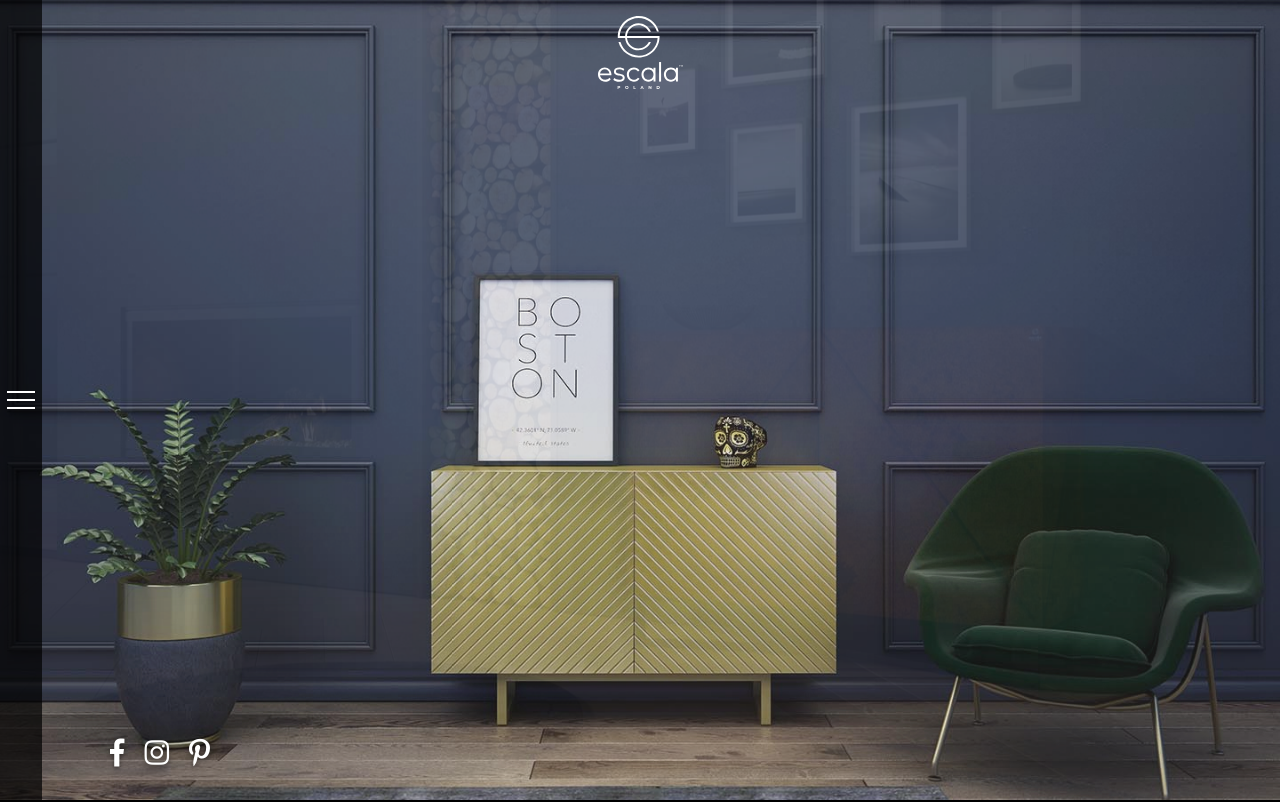
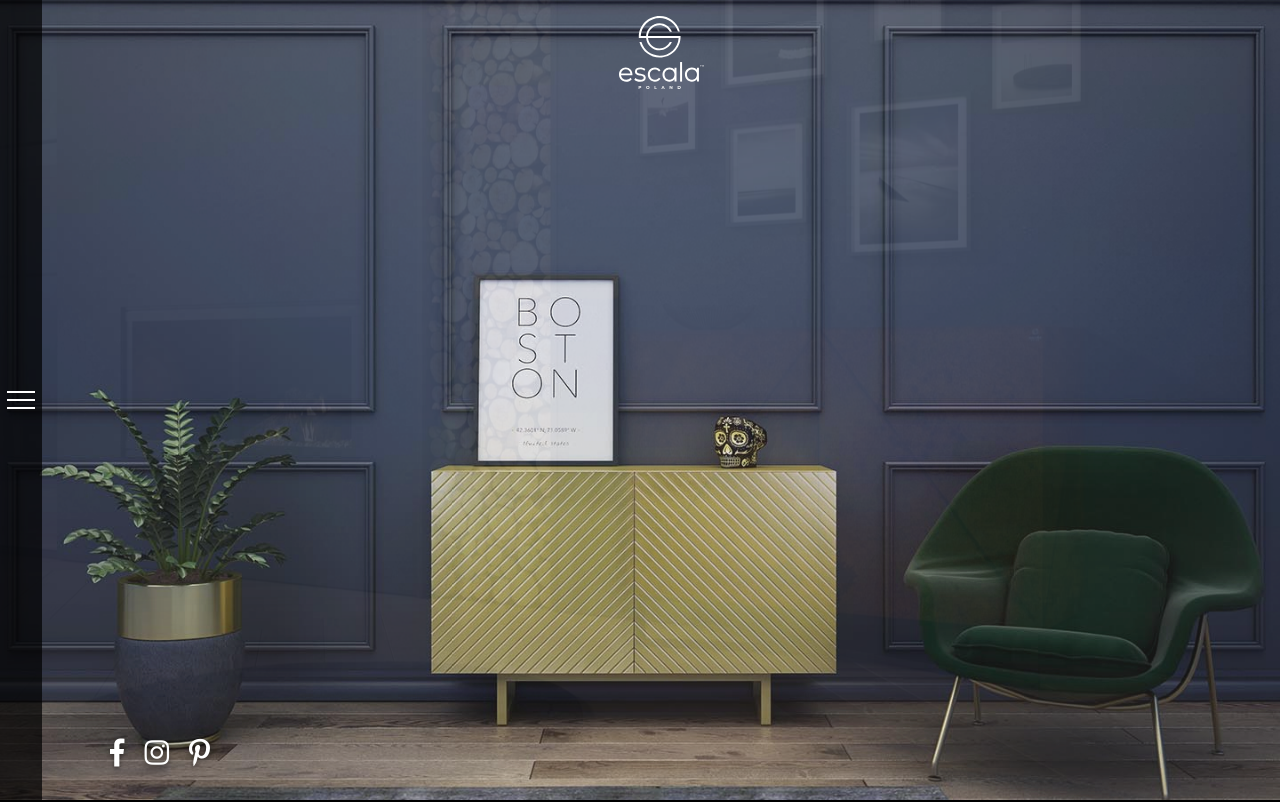
Before and after one commit to Bruinen90/escala, a React (Create React App) app: page / in a window 1280 px wide. Shown: the top 802 px of the page. Built offline with nearby package versions, Linux system fonts and the light colour scheme.

Commit message:
Minor fixes - logo, footer, cutomers changes 95%

```diff
--- a/src/components/Footer/Footer.module.css
+++ b/src/components/Footer/Footer.module.css
@@ -21,6 +21,7 @@
 
 .container > div {
     position: relative;
+    margin-bottom: 30px;
 }
 
 .container > div:last-child {
@@ -71,6 +72,10 @@
         min-height: 20vh;
     }
 
+    .container > div {
+        margin: 0;
+    }
+
     .socials {
         display: flex;
         align-items: flex-end;
--- a/src/components/Logo/Logo.module.css
+++ b/src/components/Logo/Logo.module.css
@@ -5,12 +5,16 @@
 .absolute {
     position: absolute;
     top: 2vh;
-    left: 0;
+    left: 27px;
     right: 0;
     margin: auto;
 }
 
 @media (min-width: 768px) {
+    .absolute {
+        left: 42px;
+    }
+
     .topLeft {
         margin-top: 25px;
     }
--- a/src/components/SocialIcons/SocialIcons.js
+++ b/src/components/SocialIcons/SocialIcons.js
@@ -31,7 +31,7 @@ const SocialIcons = (props) => {
             rel="noopener noreferrer"
             className={classList.join(' ')}
         >
-            <i class="fab fa-pinterest-p"></i>
+            <i className="fab fa-pinterest-p"></i>
         </a>
     </div>
 )};
--- a/src/components/TopHeader/TopHeader.module.css
+++ b/src/components/TopHeader/TopHeader.module.css
@@ -1,6 +1,7 @@
 .container {
+    margin-top: 2vh;
     width: 100%;
-    height: 110px;
+    height: 75px;
     display: flex;
     justify-content: space-between;
     align-items: flex-end;
--- a/src/containers/Contact/Contact.js
+++ b/src/containers/Contact/Contact.js
@@ -1,7 +1,6 @@
 import React, { Component } from 'react';
 import styles from './Contact.module.css';
 import ContactForm from '../../components/ContactForm/ContactForm';
-import GoBack from '../../components/GoBack/GoBack';
 import SubPage from '../SubPage/SubPage';
 
 class Contact extends Component {
--- a/src/containers/SubPage/SubPage.module.css
+++ b/src/containers/SubPage/SubPage.module.css
@@ -1,7 +1,7 @@
 .container {
     width: 100%;
     min-height: 80vh;
-    padding-left: 30px;
+    padding-left: 27px;
     display: flex;
     flex-direction: column;
     align-items: center;
@@ -9,7 +9,7 @@
 
 @media (min-width: 768px) {
     .container {
-        padding-left: 90px;
+        padding-left: 82px;
         padding-right: 40px;
     }
 }
```
Also changed, not shown: 3 other files (tests, documents, lock files or other folders).
